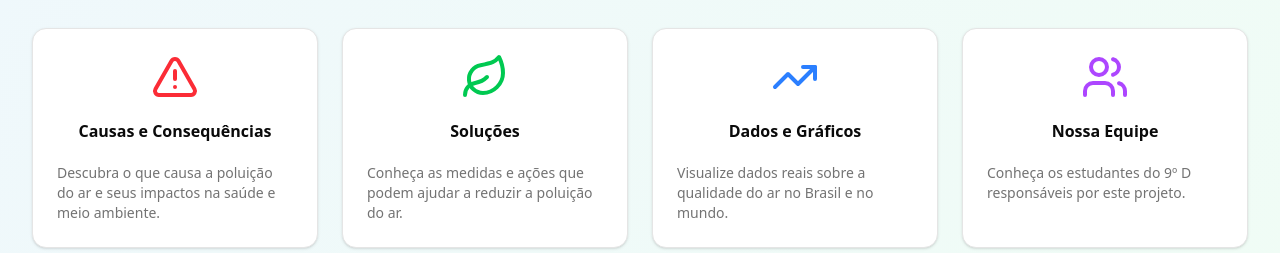
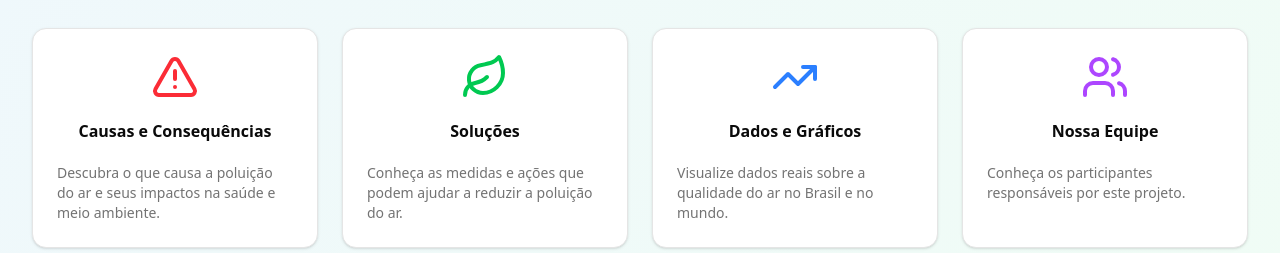
Before and after one commit to THZIMX/Tcf, a React (Vite) app: page / in a window 1280 px wide. Shown: the part 1331-1584 px from the top of the page. Built offline with nearby package versions, Linux system fonts and the light colour scheme.

Commit message:
Update HomePage.jsx

```diff
--- a/src/components/pages/HomePage.jsx
+++ b/src/components/pages/HomePage.jsx
@@ -156,7 +156,7 @@ const HomePage = ({ onPageChange }) => {
               </CardHeader>
               <CardContent>
                 <CardDescription>
-                  Conheça os estudantes do 9º D responsáveis por este projeto.
+                  Conheça os participantes responsáveis por este projeto.
                 </CardDescription>
               </CardContent>
             </Card>
```
